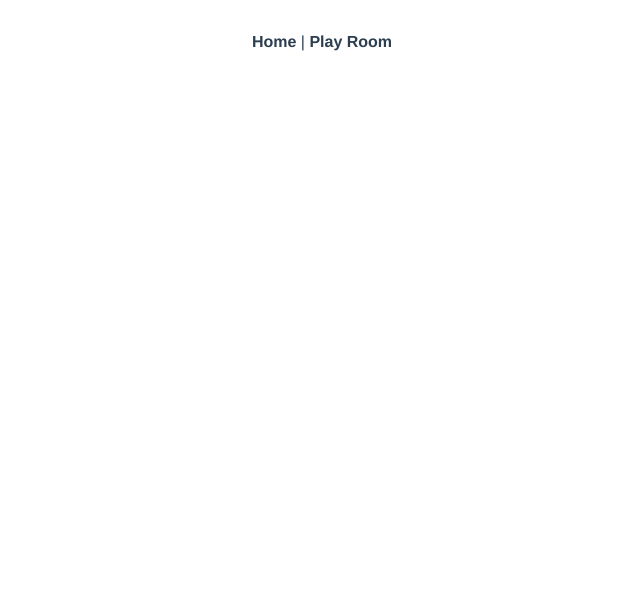
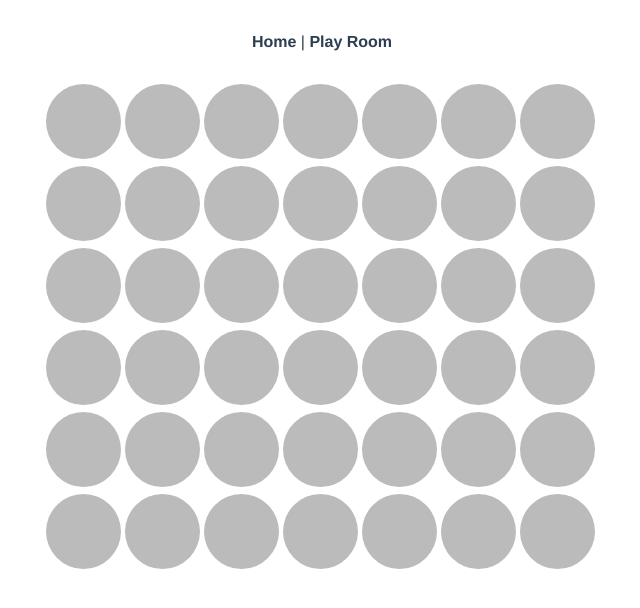
Before and after one commit to Group-project-week3-4inarow/client, a Vue app: page /game in a window 1280 px wide. Shown: the top 608 px of the page, without its empty margins (318-958 px from the left). Built offline with nearby package versions, Linux system fonts and the light colour scheme.

Commit message:
@click changed color done

```diff
--- a/src/App.vue
+++ b/src/App.vue
@@ -28,4 +28,6 @@
 #nav a.router-link-exact-active {
   color: #42b983;
 }
+
+
 </style>
--- a/src/router.js
+++ b/src/router.js
@@ -20,6 +20,11 @@ export default new Router({
       // this generates a separate chunk (about.[hash].js) for this route
       // which is lazy-loaded when the route is visited.
       component: () => import(/* webpackChunkName: "about" */ './views/About.vue')
+    },
+    {
+      path: '/game',
+      name: 'gameBoard',
+      component: () => import(/* webpackChunkName: "game" */ './views/Game.vue')
     }
   ]
 })
--- /dev/null
+++ b/src/views/Game.vue
@@ -0,0 +1,68 @@
+<template>
+<div >
+    <div v-for="(dot,indexRow) in row" :key="'row' + indexRow">
+        <span
+            v-for="(dot, indexCol) in col"
+            :key="'col' + indexCol"
+            @click='colClicked(indexRow,indexCol)'
+            >
+
+            <span v-if="board[indexRow][indexCol] === 'empty'">
+                <span class="dot mr-1" ></span>
+            </span>
+            <span v-else>
+                <span class="dot mr-1 green" ></span>
+            </span>
+        </span>
+
+    </div>
+
+</div>
+
+</template>
+
+<script>
+export default {
+    name: 'gameBoard',
+    data() {
+        return {
+            test: true,
+            row: 6,
+            col: 7,
+            board: []
+        }
+    },
+    methods: {
+        colClicked(row, col) {
+            console.log(row,col)
+            this.$set(this.board[row], col, 'green')
+            // this.board[row][col] = 'green'
+        }
+    },
+
+    created() {
+        let board = []
+
+        for(let i = 0; i < this.row; i++){
+            board.push([])
+            for(let j= 0; j < this.col; j++){
+                board[i].push('empty')
+            }
+        }
+        this.board = board
+    }
+}
+</script>
+
+<style>
+.dot {
+  height: 75px;
+  width: 75px;
+  background-color: #bbb;
+  border-radius: 50%;
+  display: inline-block;
+}
+.green{
+    background-color: green
+}
+</style>
```
